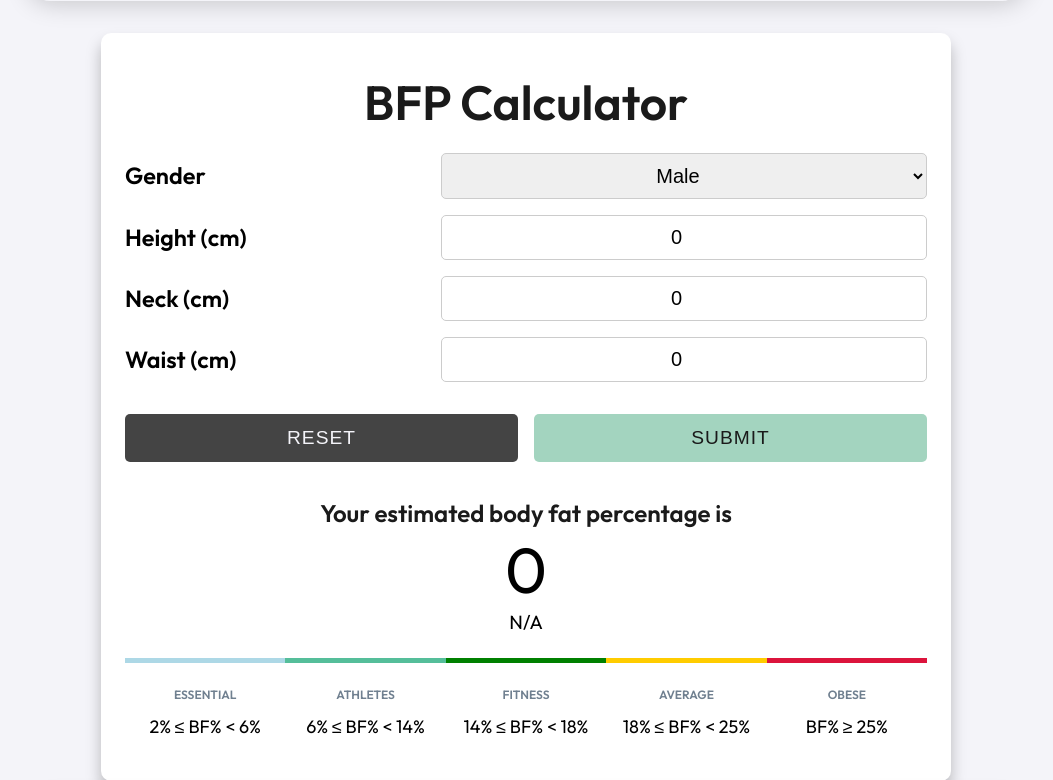
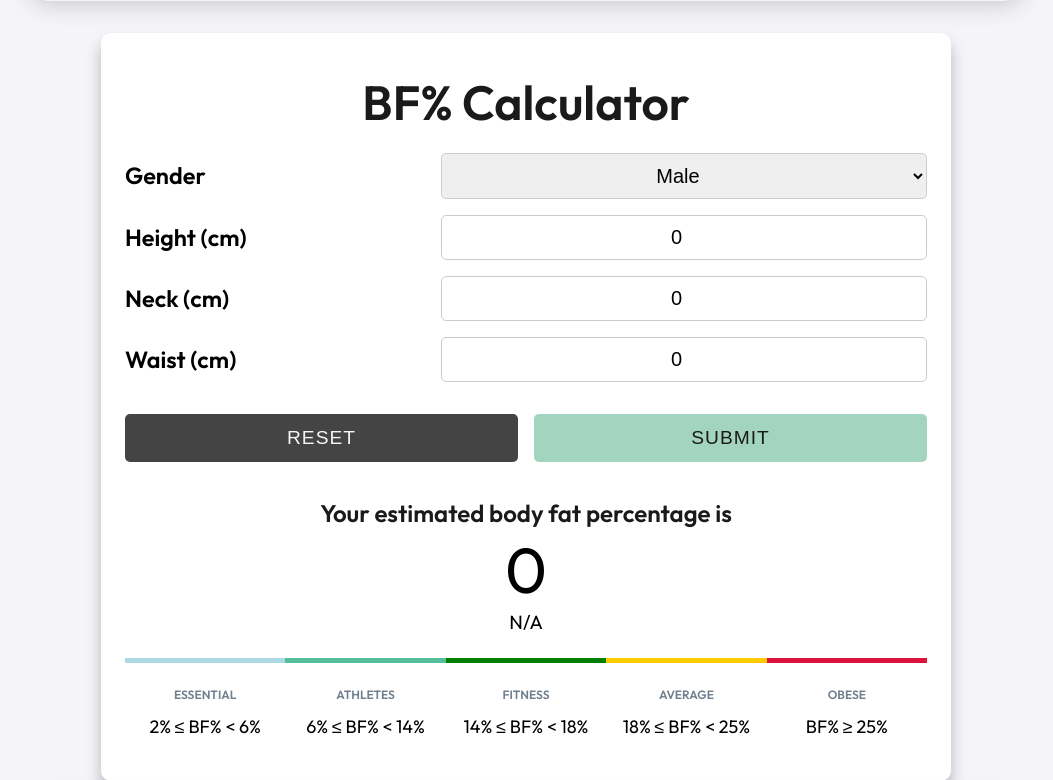
Before and after one commit to jamalihamza/Beyond-the-Mindset, a Flask app: page /calculators/body-fat-calculator in a window 1280 px wide. Shown: the part 316-1096 px from the top of the page, without its empty margins (114-1167 px from the left). Run offline with Flask 3, Linux system fonts and the light colour scheme; some libraries are stand-ins or nearby versions.

Commit message:
body-fat-calculator.html

```diff
--- a/templates/body-fat-calculator.html
+++ b/templates/body-fat-calculator.html
@@ -25,7 +25,7 @@ toward a healthier, balanced life.{% endblock %}
 {% block calculator_page_section %}
   <section class="bfptable-section">
     <div class="bfp-calc-container">
-      <h1>BFP Calculator</h1>
+      <h1>BF% Calculator</h1>
 
       <form class="calculator">
         <div class="gender-field">
```
